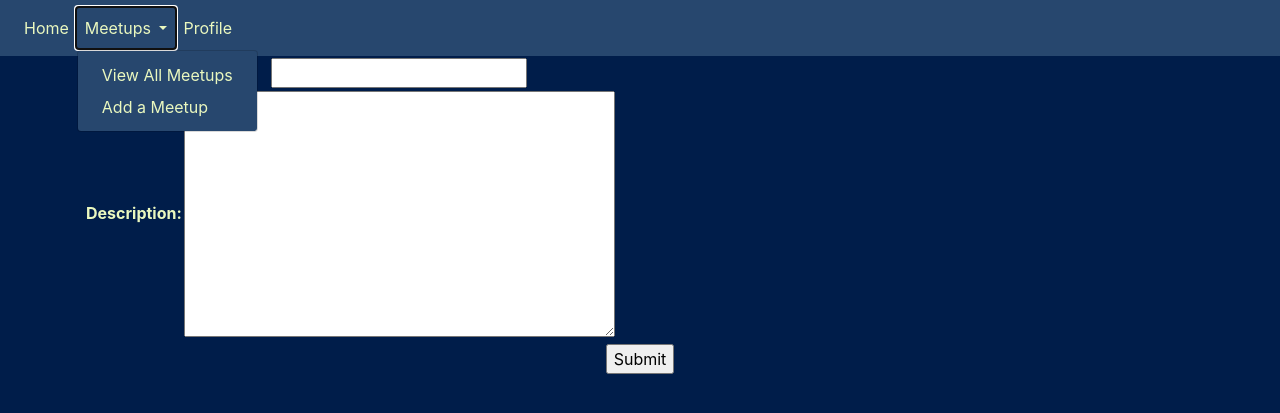
After one commit to project423/kidsmeetupp, a Django app: page /events/create in a window 1280 px wide, after a click on "Meetups". The commit adds this page. Shown: the top 413 px of the page. Run offline with Django 3.2, Linux system fonts and the light colour scheme; some libraries are stand-ins or nearby versions.

Commit message:
can create events

```diff
--- a/main_app/templates/base.html
+++ b/main_app/templates/base.html
@@ -34,8 +34,8 @@
                             Meetups
                         </a>
                         <div class="dropdown-menu" aria-labelledby="navbarDropdown">
-                            <a class="dropdown-item" href="/events">View All Meetups</a>
-                            <a class="dropdown-item" href="#">Add a Meetup</a>
+                            <a class="dropdown-item" href="{% url 'index'%}">View All Meetups</a>
+                            <a class="dropdown-item" href="{% url 'events_create'%}">Add a Meetup</a>
 
                         </div>
                     </li>
--- /dev/null
+++ b/main_app/templates/main_app/event_form.html
@@ -0,0 +1,14 @@
+{% extends 'base.html' %}
+
+{% block content %}
+<!-- Leaving the action empty makes the form post to the same url used to display it -->
+<form action="" method="post">
+    <!-- Django requires the following for security purposes -->
+    {% csrf_token %}
+    <table>
+        <!-- Render the inputs inside of <tr>s & <td>s -->
+        {{ form.as_table }}
+    </table>
+    <input type="submit" value="Submit">
+</form>
+{% endblock %}
--- a/main_app/urls.py
+++ b/main_app/urls.py
@@ -4,8 +4,9 @@ from . import views
 urlpatterns = [
     path('', views.home, name='home'),
     path('about/', views.about,name='about'),
-    path('events/', views.events_index, name='events'),
+    path('events/', views.events_index, name='index'),
     path('profile/', views.profile, name='profile'),
     path('events/<int:event_id>', views.events_detail, name ='detail'),
+    path('events/create', views.EventCreate.as_view(), name ='events_create'),
 
 ]
--- a/main_app/views.py
+++ b/main_app/views.py
@@ -6,11 +6,16 @@ from .models import Event
 
 from django.views.generic import ListView
 
+from django.views.generic.edit import CreateView
+
+class EventCreate(CreateView):
+    model = Event
+    fields = '__all__'
+    success_url = '/events/'
 
 
 
 
-# Create your views here.
 
 def home(request):
     return render(request, 'home.html')
```
